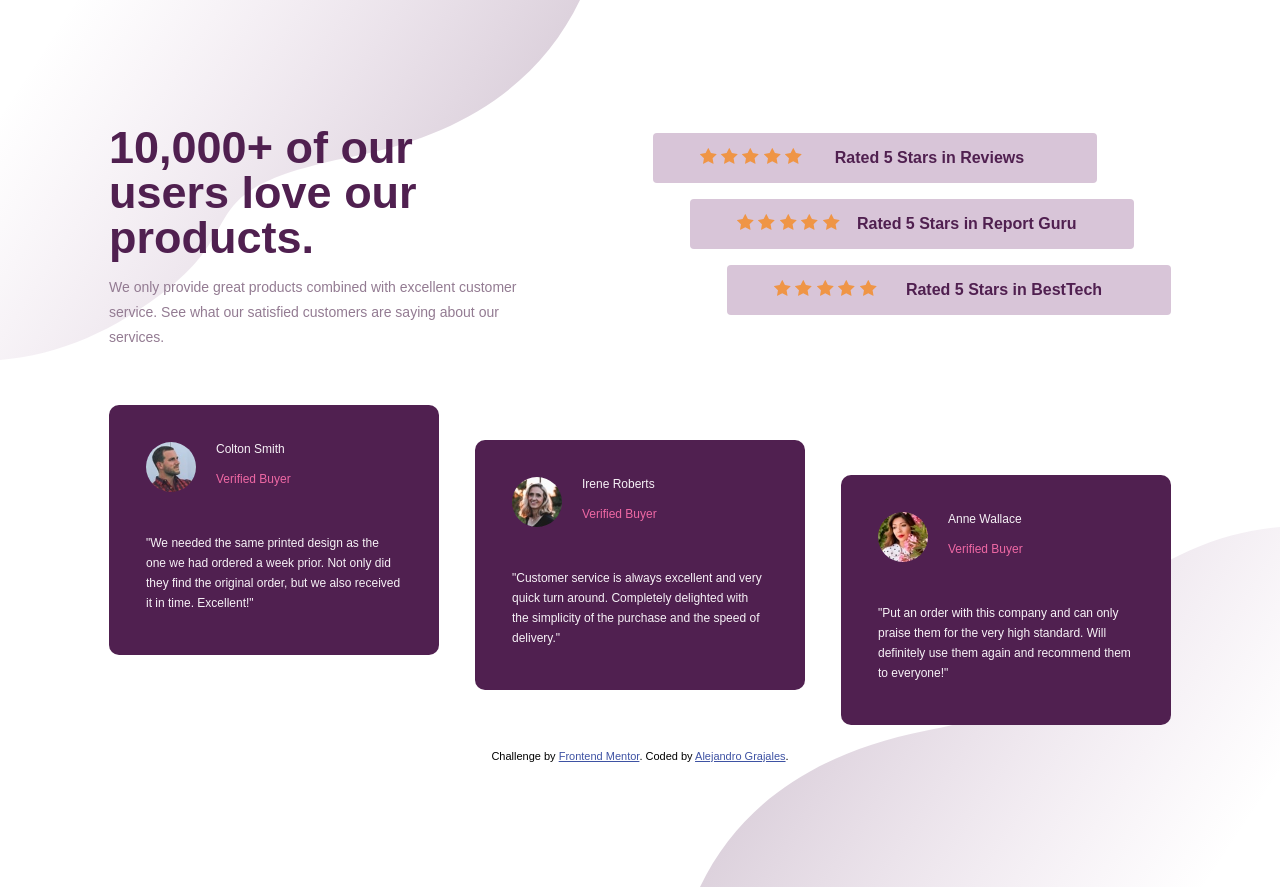
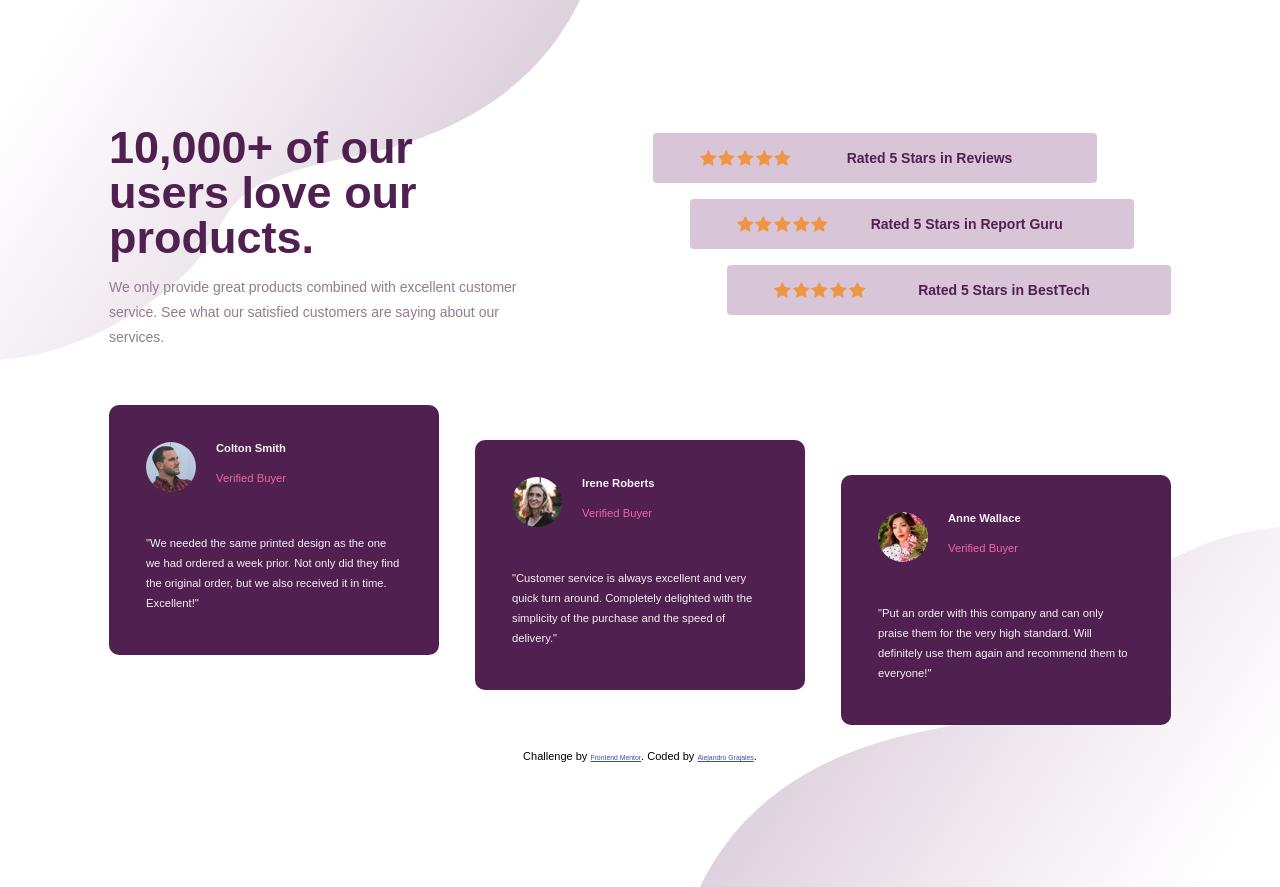
Before and after one commit to alejox/frontMentor1, a plain HTML site: page index.html in a window 1280 px wide. Drawn offline with Linux system fonts and the light colour scheme.

Commit message:
add rem font

```diff
--- a/styles.css
+++ b/styles.css
@@ -6,6 +6,7 @@
   margin: 0;
   padding: 0;
   box-sizing: border-box;
+  font-size: 62.5%;
 }
 
 body {
@@ -17,27 +18,27 @@ body {
 }
 
 .container {
-  margin: 80px auto;
+  margin: 8rem auto;
   display: flex;
   flex-direction: column;
-  gap: 30px;
+  gap: 3rem;
 }
 /* ------------------Header--------------------- */
 header h1 {
   color: hsl(300, 43%, 22%);
-  font-size: 30px;
-  line-height: 30px;
+  font-size: 3rem;
+  line-height: 3rem;
   font-weight: 700;
   text-align: center;
-  margin: 0 64px 30px 64px;
+  margin: 0 64px 3rem 6.4rem;
 }
 header p {
   color: hsl(303, 10%, 53%);
   text-align: center;
-  line-height: 25px;
-  font-size: 14px;
+  line-height: 2.5rem;
+  font-size: 1.4rem;
   font-weight: 500;
-  margin: 0 28px;
+  margin: 0 2.8rem;
 }
 /* ------------------Stars---------------------- */
 .starscontainer {
@@ -48,10 +49,10 @@ header p {
 .stars {
   background-color: hsl(300, 19%, 81%);
   border-radius: 4px;
-  margin: 8px 0;
-  width: 330px;
-  height: 80px;
-  padding: 15px;
+  margin: 0.8rem 0;
+  width: 33rem;
+  height: 8rem;
+  padding: 1.5rem;
   font-weight: 700;
   color: hsl(300, 43%, 22%);
   display: flex;
@@ -61,12 +62,13 @@ header p {
 }
 
 .stars .fivestars {
-  min-width: 110px;
+  min-width: 11rem;
 }
 
 .stars .text {
-  min-width: 240px;
+  min-width: 24rem;
   text-align: center;
+  font-size: 1.4rem;
 }
 /* -------------------Cards--------------------- */
 .cardscontainer {
@@ -77,25 +79,25 @@ header p {
 }
 .cards {
   background-color: hsl(300, 43%, 22%);
-  border-radius: 10px;
-  max-width: 330px;
-  height: 250px;
-  padding: 37px;
-  margin: 16px 24px 0 24px;
+  border-radius: 1rem;
+  max-width: 33rem;
+  height: 25rem;
+  padding: 3.7rem;
+  margin: 1.6rem 2.4rem 0 2.4rem;
   color: hsl(300, 24%, 96%);
-  font-size: 12px;
+  font-size: 1.8rem;
   display: grid;
   grid-template-columns: 1fr 10fr;
 }
 .cards img {
   border-radius: 50%;
   width: 50px;
-  margin-right: 20px;
+  margin-right: 2rem;
   grid-column: 1/2;
   grid-row: 1/3;
 }
 .cards .name {
-  font-weight: 700px;
+  font-weight: 700;
   grid-column: 2/3;
 }
 .cards .status {
@@ -104,14 +106,14 @@ header p {
 }
 .cards p {
   font-weight: 500;
-  line-height: 20px;
+  line-height: 2rem;
   grid-column: 1/3;
-  margin-top: 30px;
+  margin-top: 3rem;
 }
 /* ------------------Footer--------------------- */
 
 .attribution {
-  font-size: 11px;
+  font-size: 1.1rem;
   text-align: center;
 }
 .attribution a {
@@ -122,7 +124,7 @@ header p {
 
 @media only screen and (min-width: 376px) {
   .starscontainer {
-    padding: 0 25px;
+    padding: 0 2.5rem;
   }
   .star1 {
     align-self: flex-start;
@@ -131,7 +133,7 @@ header p {
     align-self: flex-end;
   }
   .cardscontainer {
-    padding: 0 14px;
+    padding: 0 1.4rem;
   }
   .card1 {
     align-self: flex-start;
@@ -149,12 +151,12 @@ header p {
       url(images/bg-pattern-bottom-desktop.svg);
     background-position: top left, bottom right;
     background-repeat: no-repeat;
-    background-size: 400px;
+    background-size: 40rem;
   }
   .stars {
     flex-direction: row;
-    width: 444px;
-    height: 50px;
+    width: 44.4rem;
+    height: 5rem;
     justify-content: center;
   }
   .cardscontainer {
@@ -182,7 +184,7 @@ header p {
   .container {
     display: grid;
     grid-template-columns: repeat(12, 1fr);
-    gap: 25px;
+    gap: 2.5rem;
   }
   header {
     grid-column: 1/6;
@@ -205,16 +207,16 @@ header p {
     background-size: 580px;
   }
   .container{
-    margin: 125px auto;
-    max-width: 1110px;
-    padding: 0 24px;
+    margin: 12.5rem auto;
+    max-width: 111rem;
+    padding: 0 2.4rem;
   }
   .cardscontainer{
     display: flex;
     flex-direction: row;
     padding: 0;
-    height: 320px;
-    gap: 24px;
+    height: 32rem;
+    gap: 2.4rem;
   }
   .cards{
 margin: 0;
@@ -225,18 +227,18 @@ margin: 0;
 
 @media only screen and (min-width: 895px) {
   header{
-    max-width: 430px;
+    max-width: 43rem;
     margin: 0;
   }
   header h1{
-    font-size: 45px;
+    font-size: 4.5rem;
     text-align: left;
     margin: 0;
-    line-height: 45px;
+    line-height: 4.5rem;
   }
   header p{
     text-align: left;
-    margin: 15px 0 30px 0;
+    margin: 1.5rem 0 3rem 0;
   }
   .starscontainer{
     grid-column: 7/-1;
```
